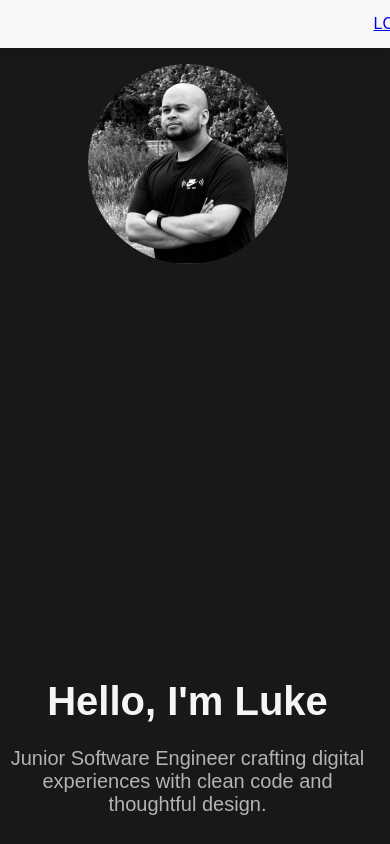
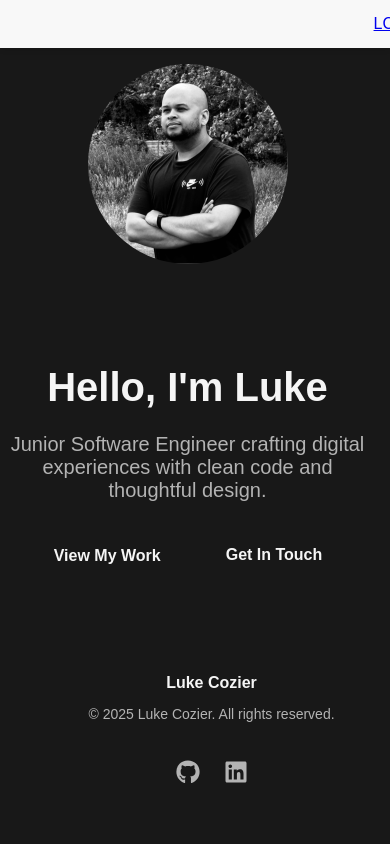
Before and after one commit to LRCozier/lacozier-devportfolio, a React (Vite) app in the folder lacportfolio/: page / in a window 390 px wide. Shown: the top 844 px of the page. Built offline with nearby package versions, Linux system fonts and the light colour scheme; no server answers.

Commit message:
updated media queries

```diff
--- a/lacportfolio/src/pages/pages.css
+++ b/lacportfolio/src/pages/pages.css
@@ -266,6 +266,13 @@ a.contact-link-card:hover {
         font-size: 2rem;
     }
 
+    .hero-section {
+        min-height: auto;
+        padding-top: 4rem;
+        padding-bottom: 4rem;
+        text-align: center;
+      }
+
     .services-grid, .projects-grid {
         grid-template-columns: 1fr;
     }
@@ -273,5 +280,16 @@ a.contact-link-card:hover {
     .hero-image {
         width: 200px;
         height: 200px;
+        margin-bottom: 2rem;
     }
+
+    .footer-content {
+        flex-direction: column;
+        align-items: center;
+        gap: 1.5rem;
+      }
+
+      .footer-info {
+        text-align: center;
+      }
 }
```
